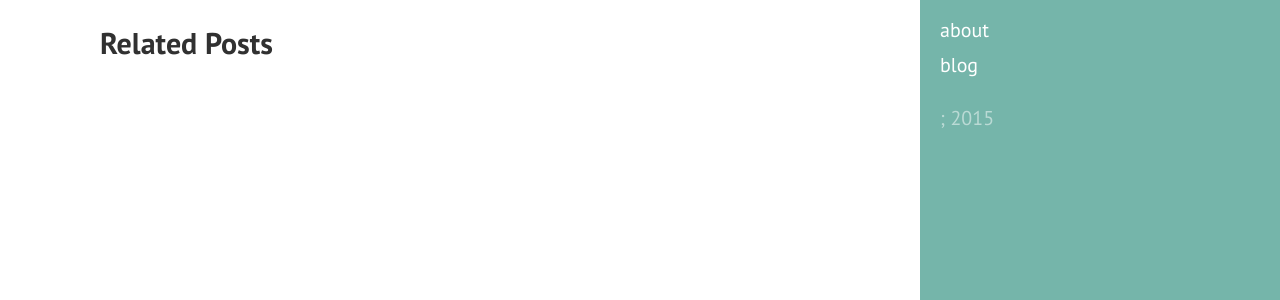
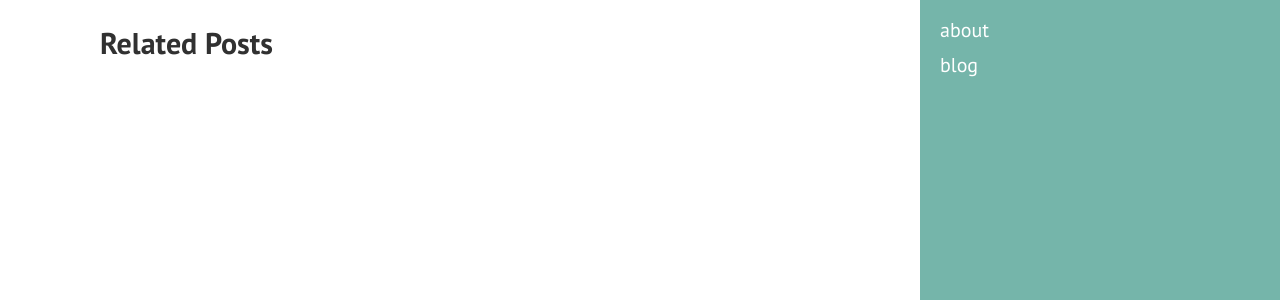
Before and after one commit to thomas-coudrat/thomas-coudrat.github.io, a Jekyll site: the page built from _posts/2014-02-17-Site-in-construction.md, in a window 1280 px wide. Shown: the part 370-670 px from the top of the page. Built offline with Jekyll 4.4.1, drawn with Linux system fonts in a browser that asks for light colours; Markdown is read by kramdown in place of the engine named in the settings.

Commit message:
Removed year in sidebar

```diff
--- a/_includes/sidebar.html
+++ b/_includes/sidebar.html
@@ -33,6 +33,5 @@
 
     </nav>
 
-    <p>; {{ site.time | date: '%Y' }}</p>
   </div>
 </div>
```
